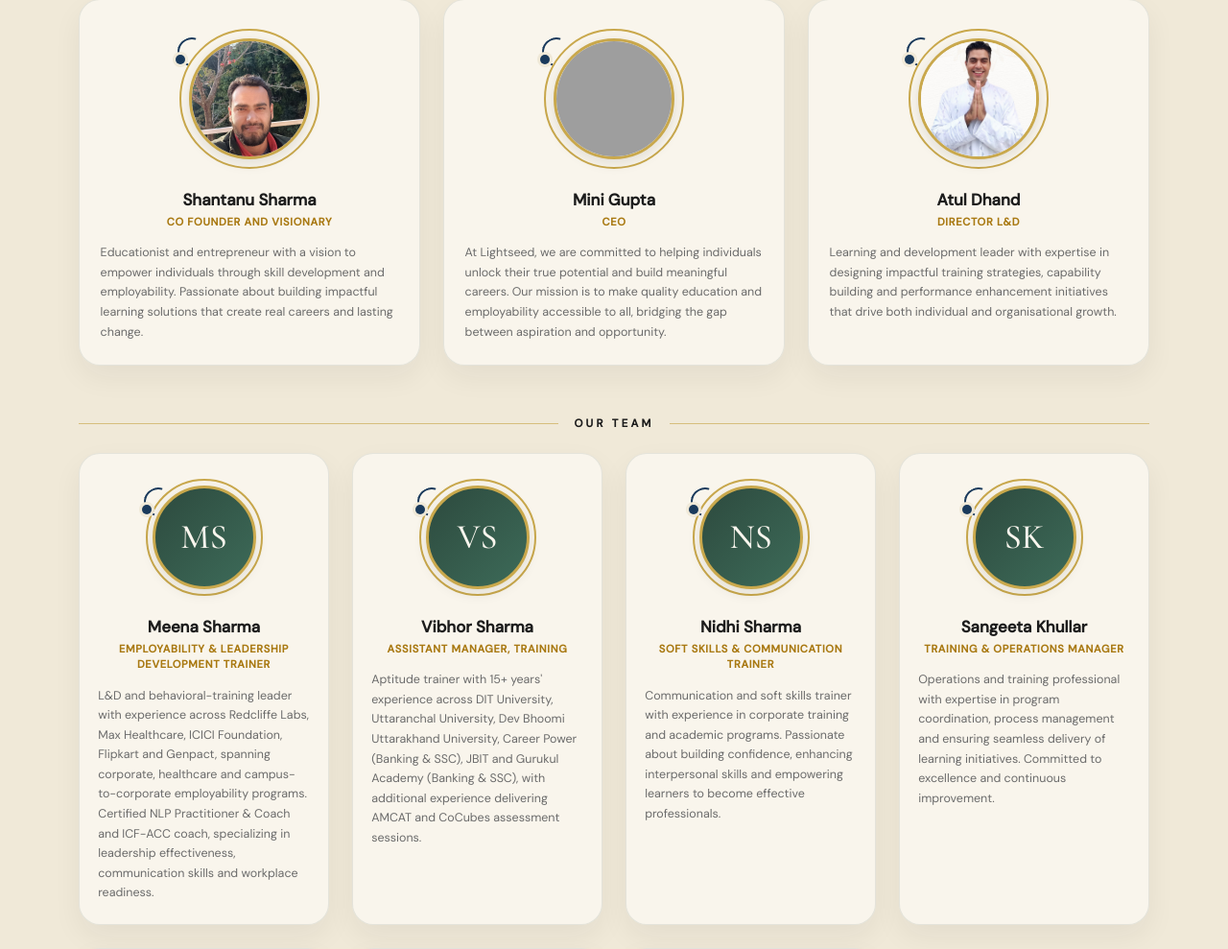
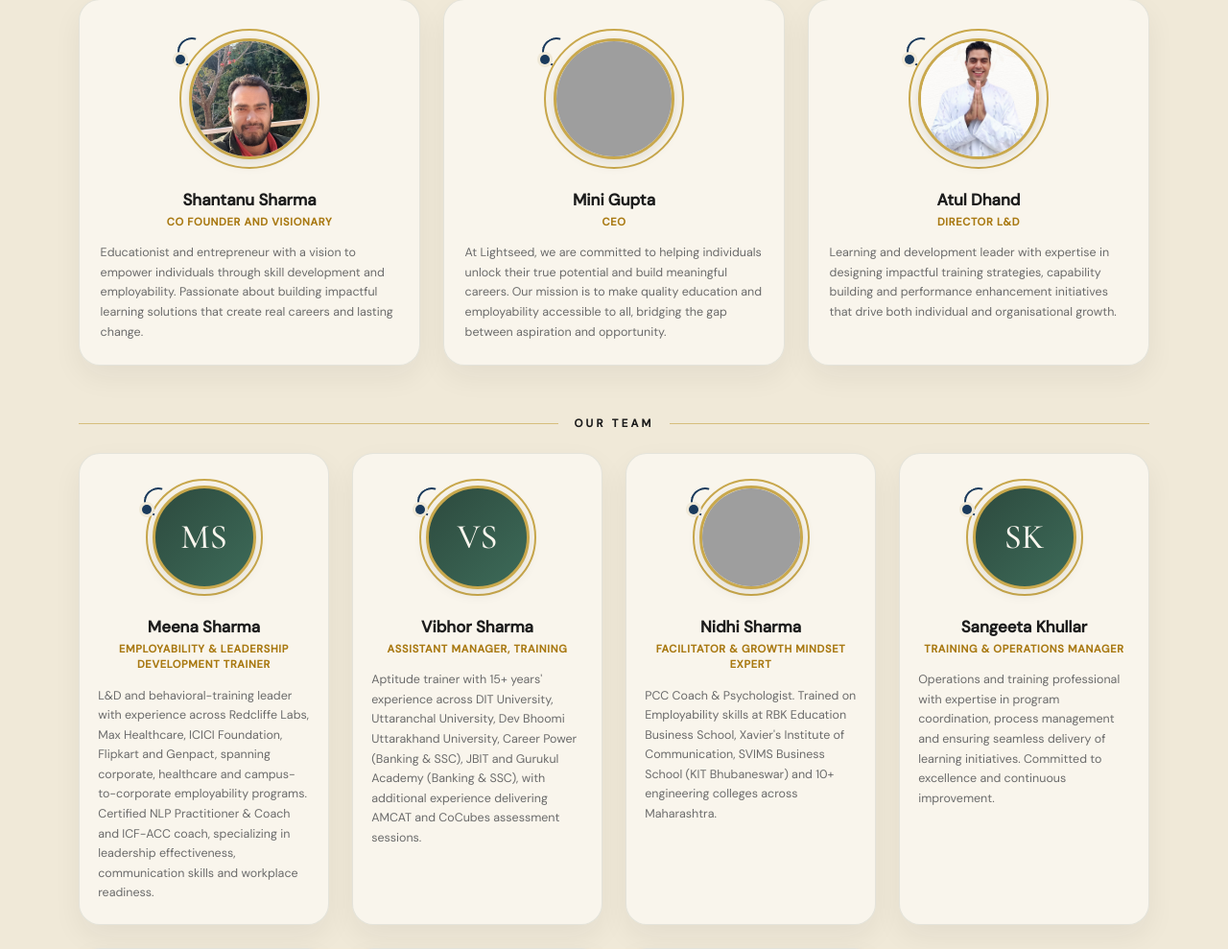
Before and after one commit to sanjoyghorai9933/lightspeed-app, a Flask app: page /about in a window 1280 px wide. Shown: the part 1851-2840 px from the top of the page at 96% size. Run offline with Flask 3, Linux system fonts and the light colour scheme; grey boxes are pictures that could not be loaded.

Commit message:
Add Nidhi Sharma profile and image reference

```diff
--- a/templates/about.html
+++ b/templates/about.html
@@ -107,7 +107,7 @@
     <div class="row g-4 ls-team-grid" data-stagger="80">
       <div class="col-12 col-sm-6 col-lg-4 col-xl-3"><article class="ls-team-card"><div class="ls-team-photo-wrap"><span class="ls-team-orbit" aria-hidden="true"></span><div class="ls-team-photo ls-team-photo-placeholder">MS</div></div><h3>Meena Sharma</h3><p class="ls-team-role">Employability &amp; Leadership Development Trainer</p><p class="ls-team-bio">L&amp;D and behavioral-training leader with experience across Redcliffe Labs, Max Healthcare, ICICI Foundation, Flipkart and Genpact, spanning corporate, healthcare and campus-to-corporate employability programs. Certified NLP Practitioner &amp; Coach and ICF-ACC coach, specializing in leadership effectiveness, communication skills and workplace readiness.</p></article></div>
       <div class="col-12 col-sm-6 col-lg-4 col-xl-3"><article class="ls-team-card"><div class="ls-team-photo-wrap"><span class="ls-team-orbit" aria-hidden="true"></span><div class="ls-team-photo ls-team-photo-placeholder">VS</div></div><h3>Vibhor Sharma</h3><p class="ls-team-role">Assistant Manager, Training</p><p class="ls-team-bio">Aptitude trainer with 15+ years' experience across DIT University, Uttaranchal University, Dev Bhoomi Uttarakhand University, Career Power (Banking &amp; SSC), JBIT and Gurukul Academy (Banking &amp; SSC), with additional experience delivering AMCAT and CoCubes assessment sessions.</p></article></div>
-      <div class="col-12 col-sm-6 col-lg-4 col-xl-3"><article class="ls-team-card"><div class="ls-team-photo-wrap"><span class="ls-team-orbit" aria-hidden="true"></span><div class="ls-team-photo ls-team-photo-placeholder">NS</div></div><h3>Nidhi Sharma</h3><p class="ls-team-role">Soft Skills &amp; Communication Trainer</p><p class="ls-team-bio">Communication and soft skills trainer with experience in corporate training and academic programs. Passionate about building confidence, enhancing interpersonal skills and empowering learners to become effective professionals.</p></article></div>
+      <div class="col-12 col-sm-6 col-lg-4 col-xl-3"><article class="ls-team-card"><div class="ls-team-photo-wrap"><span class="ls-team-orbit" aria-hidden="true"></span><img class="ls-team-photo" src="{{ url_for('static', filename='images/team/nidhi-sharma.png') }}" alt="Nidhi Sharma" loading="lazy"></div><h3>Nidhi Sharma</h3><p class="ls-team-role">Facilitator &amp; Growth Mindset Expert</p><p class="ls-team-bio">PCC Coach &amp; Psychologist. Trained on Employability skills at RBK Education Business School, Xavier's Institute of Communication, SVIMS Business School (KIT Bhubaneswar) and 10+ engineering colleges across Maharashtra.</p></article></div>
       <div class="col-12 col-sm-6 col-lg-4 col-xl-3"><article class="ls-team-card"><div class="ls-team-photo-wrap"><span class="ls-team-orbit" aria-hidden="true"></span><div class="ls-team-photo ls-team-photo-placeholder">SK</div></div><h3>Sangeeta Khullar</h3><p class="ls-team-role">Training &amp; Operations Manager</p><p class="ls-team-bio">Operations and training professional with expertise in program coordination, process management and ensuring seamless delivery of learning initiatives. Committed to excellence and continuous improvement.</p></article></div>
       <div class="col-12 col-sm-6 col-lg-4 col-xl-3"><article class="ls-team-card"><div class="ls-team-photo-wrap"><span class="ls-team-orbit" aria-hidden="true"></span><div class="ls-team-photo ls-team-photo-placeholder">AB</div></div><h3>Amit Bedi</h3><p class="ls-team-role">Business Development Manager</p><p class="ls-team-bio">Business development professional with a strong focus on building strategic partnerships, client relationships and driving growth through innovative solutions.</p></article></div>
       <div class="col-12 col-sm-6 col-lg-4 col-xl-3"><article class="ls-team-card"><div class="ls-team-photo-wrap"><span class="ls-team-orbit" aria-hidden="true"></span><div class="ls-team-photo ls-team-photo-placeholder">VB</div></div><h3>Vimal Bhardwaj</h3><p class="ls-team-role">Senior Trainer</p><p class="ls-team-bio">Experienced trainer specializing in aptitude, reasoning and quantitative skills. Dedicated to simplifying concepts and helping learners achieve their career goals.</p></article></div>
```
